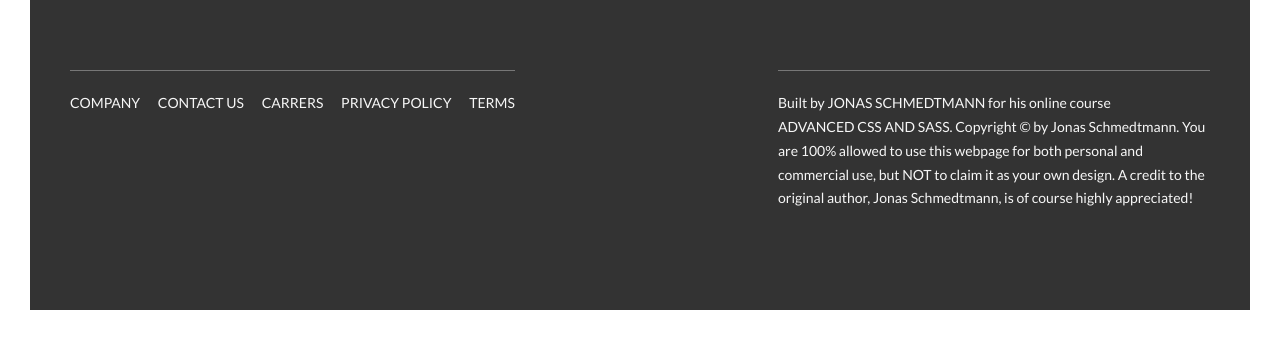
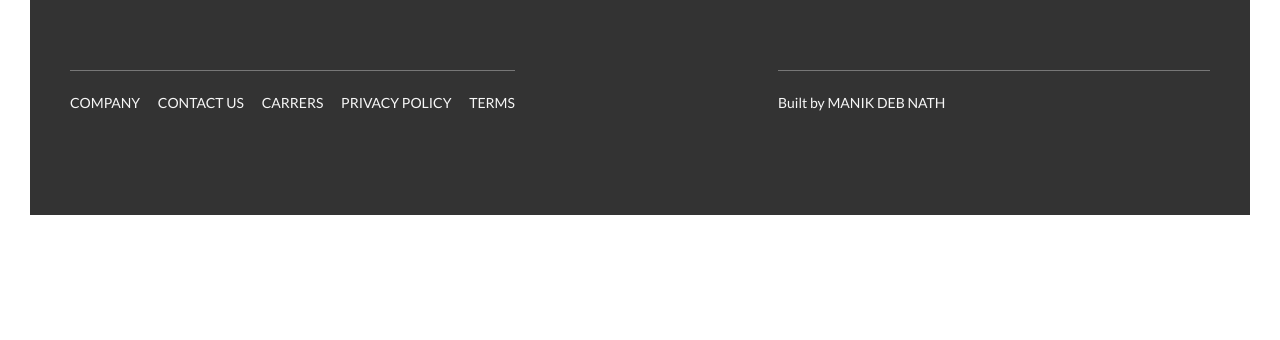
Before and after one commit to manikdeb/SCSS-Landing-Page, a website: page index.html in a window 1280 px wide. Shown: the part 5815-6155 px from the top of the page. After the commit the page ends 6060 px from the top, so only its background shows below. Drawn offline with Linux system fonts and the light colour scheme.

Commit message:
Update index.html

```diff
--- a/index.html
+++ b/index.html
@@ -390,10 +390,7 @@
                 </div>
                 <div class="col-1-of-2">
                     <p class="footer__copyright">
-                        Built by <a href="#" class="footer__link">Jonas Schmedtmann</a> for his online course <a href="#" class="footer__link">Advanced CSS and Sass</a>.
-                        Copyright &copy; by Jonas Schmedtmann. You are 100% allowed to use this webpage for both personal
-                        and commercial use, but NOT to claim it as your own design. A credit to the original author, Jonas
-                        Schmedtmann, is of course highly appreciated!
+                        Built by <a href="#" class="footer__link">Manik Deb Nath</a>
                     </p>
                 </div>
             </div>
```
